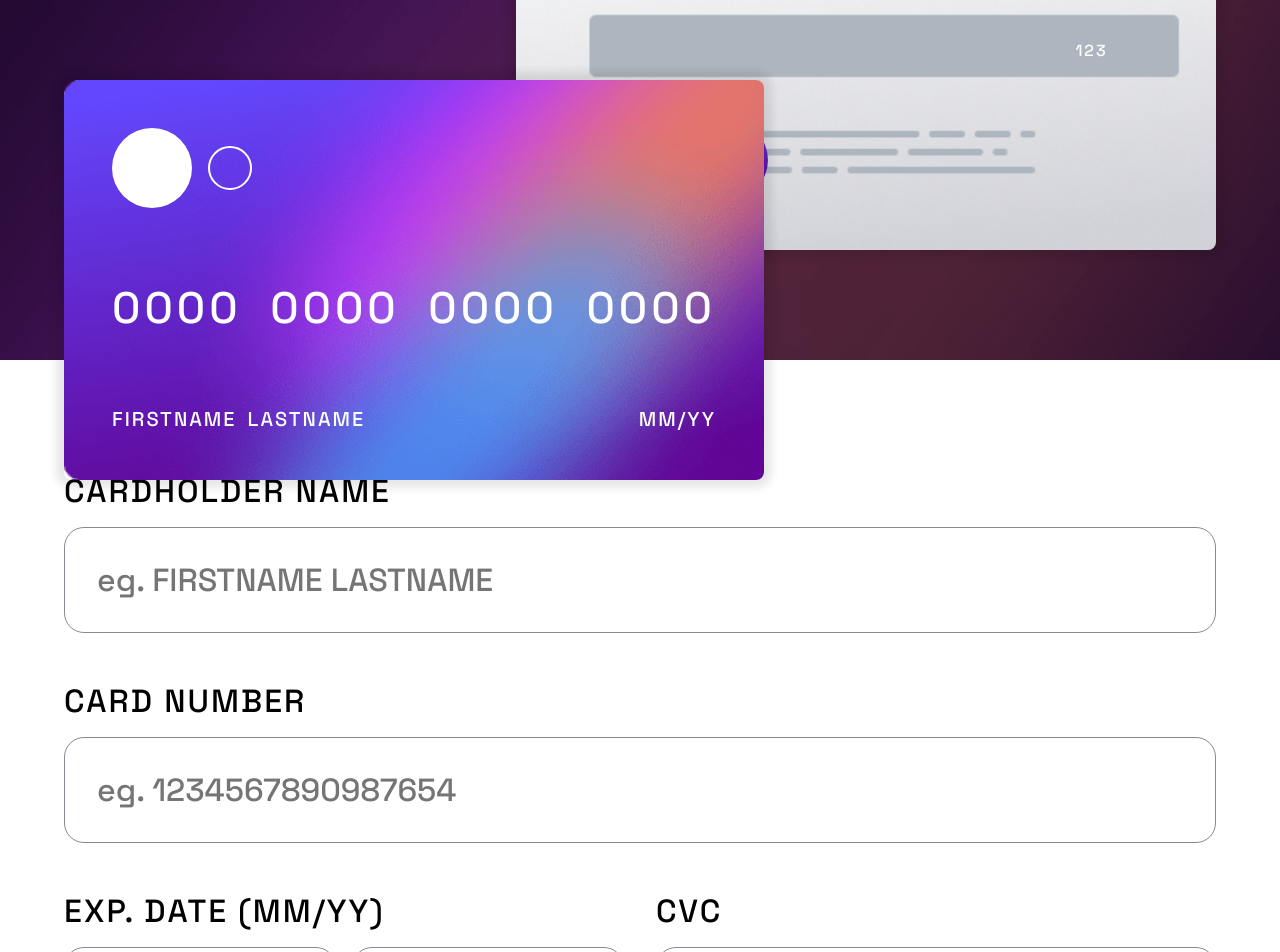
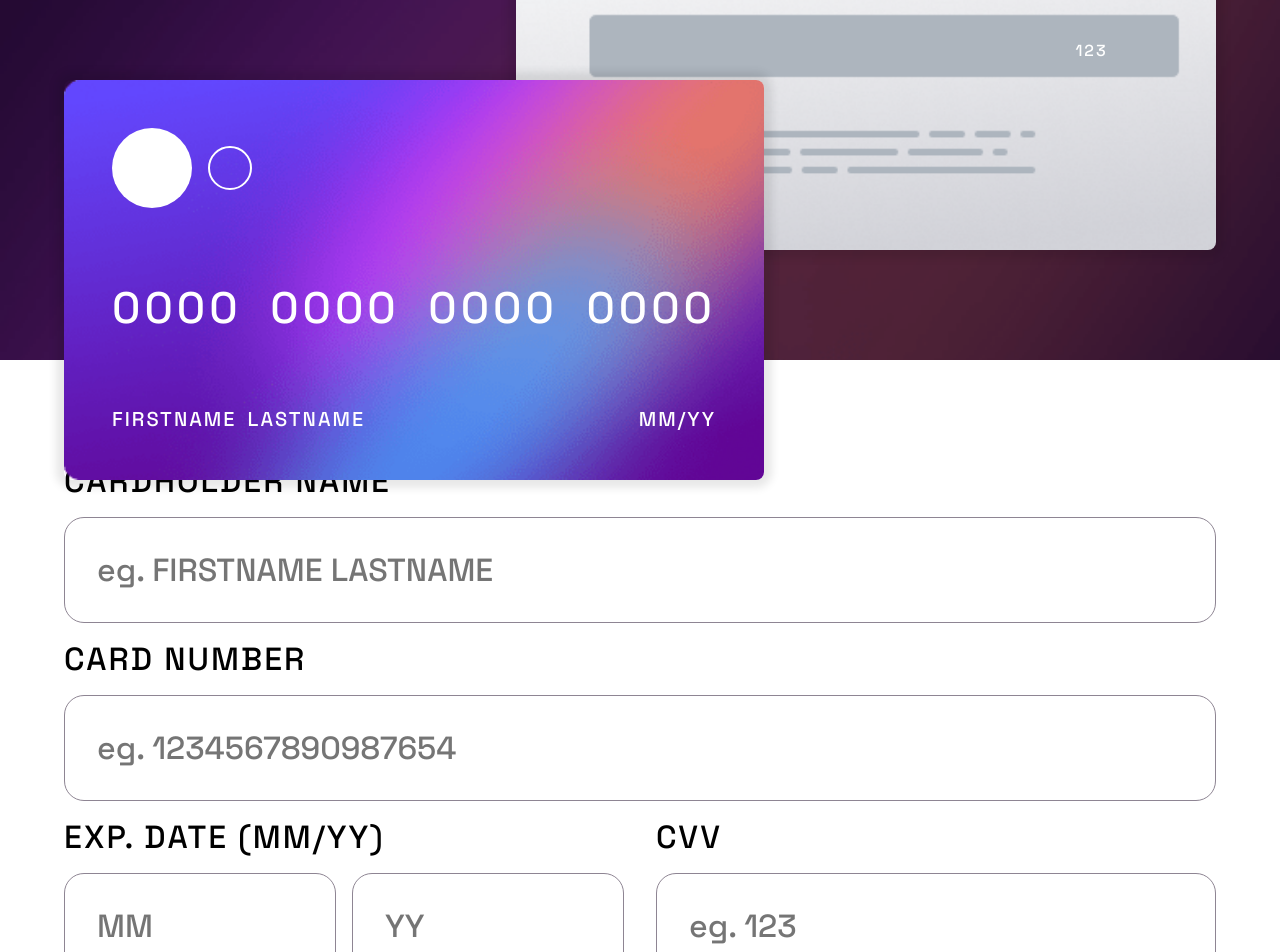
Before and after one commit to Krisna07/interactivecardform, a React (Create React App) app: page / in a window 1280 px wide. Shown: the part 240-1192 px from the top of the page. Built offline with nearby package versions, Linux system fonts and the light colour scheme.

Commit message:
successstateadded

```diff
--- a/src/App.css
+++ b/src/App.css
@@ -88,6 +88,7 @@ body{
     justify-content: center;
     /* background-color: aqua;  */
     padding: 0;
+    position: relative;
 }
 .form {
    max-width: 90%;
@@ -96,14 +97,19 @@ body{
     flex-direction: column;
     align-items: center;
     justify-content: center;
-    /* background-color: aquamarine; */
-    /* place-items: center; */
-    /* background-color: aquamarine; */
     position: relative;
     top: 15%;
     gap: 3em;
     /* padding: 4rem; */
     box-sizing: border-box;
+
+  }
+  .formLabels{
+    width: 100%;
+    display: grid;
+    place-items: center;
+    gap: 1rem;
+
   }
   .formLabel {
     width: 100%;
@@ -153,13 +159,48 @@ body{
     border-radius: 8px;
 }
 .complete{
-  width: 400px;
-  height: 200px;
-  position: absolute;
-  right: 15%;
-  bottom: 30%;
+
+width: 100%;
+display: grid;
+place-items: center;
+ position: relative;
+
+box-sizing: border-box;
+transition: background-color 0.5s ease;
+background-color: #fff;
 
 }
+
+
+.complete svg{
+
+  transition: all ease-in-out 200ms;
+}
+.checkmark {
+  animation: draw 0.5s forwards;
+}
+
+@keyframes draw {
+  from {
+    stroke-dashoffset: 50;
+  }
+  to {
+    stroke-dashoffset: 0;
+  }
+}
+
+
+@keyframes dispersing {
+  0% {
+    opacity: 1;
+    transform: scale(1);
+  }
+  100% {
+    opacity: 0;
+    transform: scale(5);
+  }
+}
+
 
 @media (min-width:1400px){
     .App{
--- a/src/App.tsx
+++ b/src/App.tsx
@@ -91,15 +91,31 @@ function App() {
     setErr(errors);
     return isValid;
   };
-  const [success, setSucess] = useState();
-  const [btnText, setBtnText] = useState("Confirm");
+  const [success, setSucess] = useState<Boolean>(false);
+  const [btnText, setBtnText] = useState<String>("Confirm");
 
   const submitForm = (event: React.ChangeEvent<HTMLFormElement>) => {
     event.preventDefault();
 
     if (validateForm()) {
+      setBtnText("Continue");
+      setSucess(true);
       rotate ? setRotate("0deg") : setRotate("360deg");
+    } else {
+      return;
+    }
+    if (!success) {
       setBtnText("Continue");
+    } else {
+      setSucess(!success);
+      setBtnText("Confirm");
+      setCardDetails({
+        cardname: "",
+        cardnumber: "",
+        month: "",
+        year: "",
+        cvv: "",
+      });
     }
   };
   return (
@@ -108,9 +124,13 @@ function App() {
         <Card cardDetails={cardDetails} rotate={rotate} />
         <Cardback cvv={cardDetails.cvv} rotate={rotate} />
       </div>
-      <Success />
+
       <div className="rightForm">
         <form className="form" onSubmit={submitForm}>
+          {success ? (
+            <Success />
+          ) : (
+            <div className="formLabels">
               <label className="formLabel">
                 CARDHOLDER NAME
                 <input
@@ -167,10 +187,14 @@ function App() {
                       onChange={handleChange}
                     />
                   </div>
-              {err.dateErr ? <span className="err">{err.dateErr}</span> : ""}
+                  {err.dateErr ? (
+                    <span className="err">{err.dateErr}</span>
+                  ) : (
+                    ""
+                  )}
                 </label>
                 <label className="formLabel">
-              CVC
+                  CVV
                   <input
                     type="string"
                     className="inputField"
@@ -184,6 +208,8 @@ function App() {
                   {err.cvvErr ? <span className="err">{err.cvvErr}</span> : ""}
                 </label>
               </div>
+            </div>
+          )}
           <button type="submit" className="button">
             {btnText}
           </button>
--- a/src/Components/Success.tsx
+++ b/src/Components/Success.tsx
@@ -4,13 +4,30 @@ const Success = () => {
   return (
     <div className="complete">
       <svg
-        width="160"
-        height="160"
         fill="none"
         xmlns="http://www.w3.org/2000/svg"
+        viewBox="0 0 80 80"
+        width="400"
+        height="400"
       >
         <circle cx="40" cy="40" r="40" fill="url(#a)" />
-        <path d="M28 39.92 36.08 48l16-16" stroke="#fff" stroke-width="3" />
+        <path
+          className="checkmark"
+          d="M28 39.92 36.08 48l16-16"
+          stroke="#fff"
+          strokeWidth="3"
+          strokeDasharray="50,50"
+          strokeDashoffset="-50"
+        >
+          <animate
+            attributeName="stroke-dashoffset"
+            from="-50"
+            to="0"
+            dur="0.5s"
+            begin="click"
+            fill="freeze"
+          />
+        </path>
         <defs>
           <linearGradient
             id="a"
@@ -20,8 +37,8 @@ const Success = () => {
             y2="91.507"
             gradientUnits="userSpaceOnUse"
           >
-            <stop stop-color="#6348FE" />
-            <stop offset="1" stop-color="#610595" />
+            <stop stopColor="#6348FE" />
+            <stop offset="1" stopColor="#610595" />
           </linearGradient>
         </defs>
       </svg>
```
Lines whose indentation alone changed are shown as unchanged.
